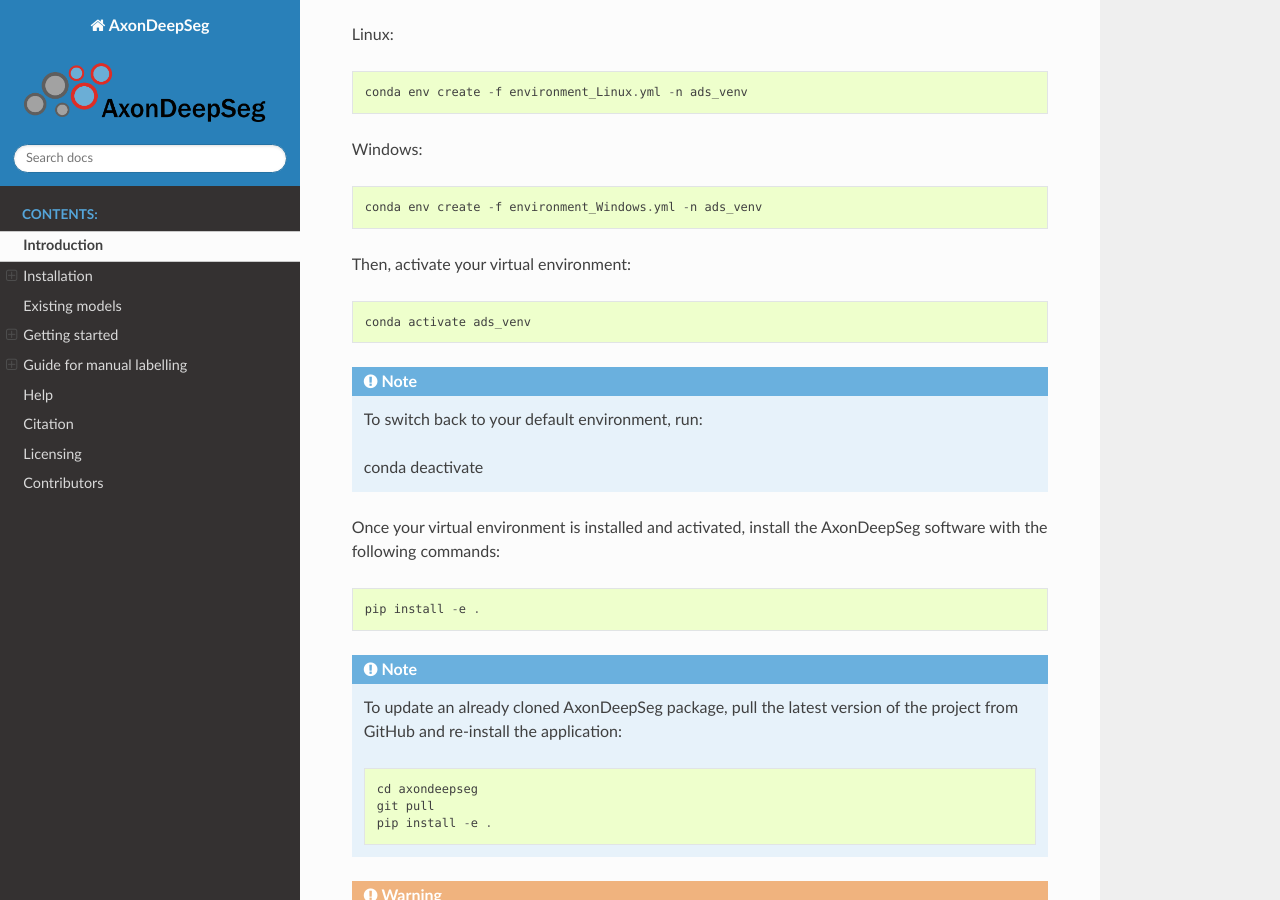
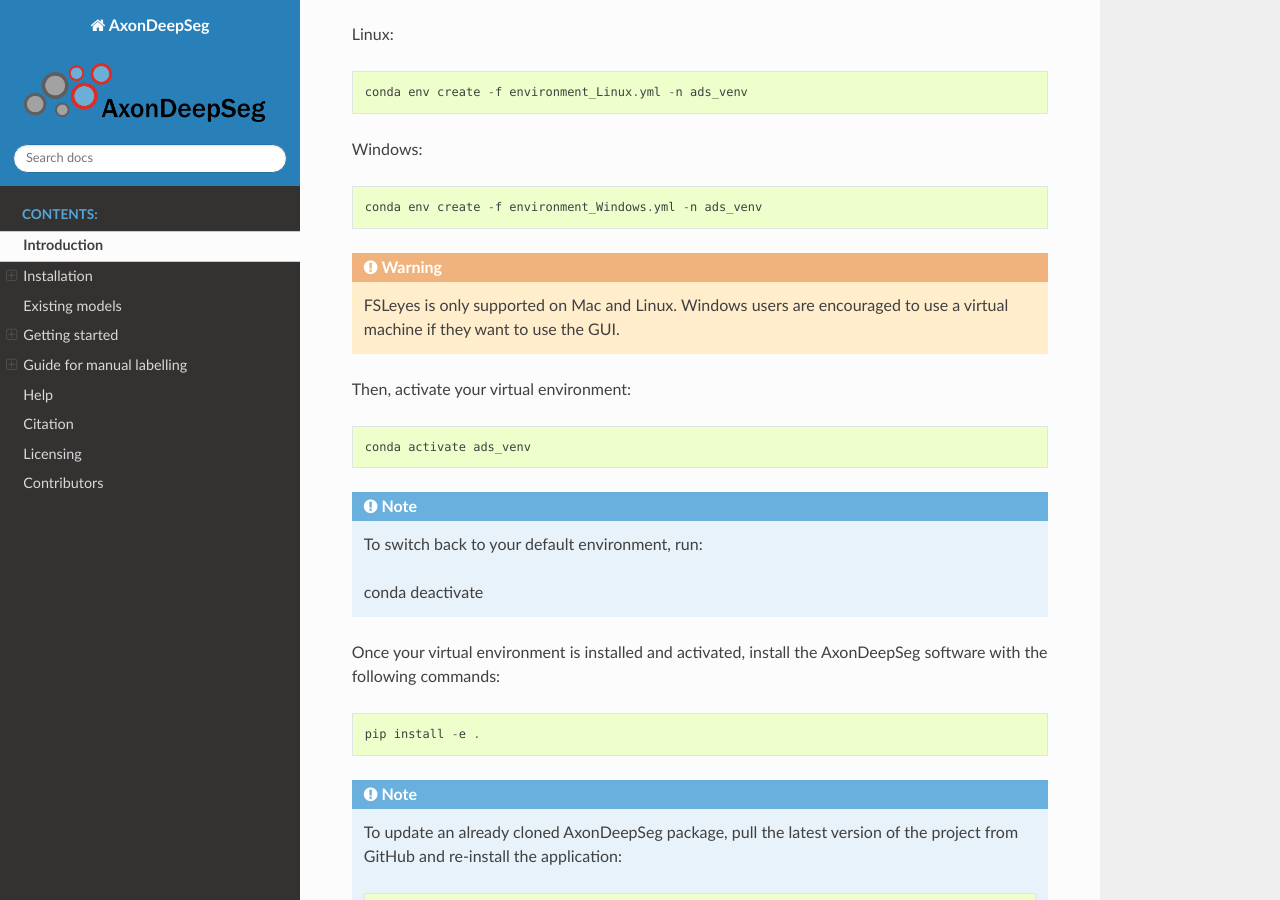
Before and after one commit to axondeepseg/axondeepseg, a Sphinx documentation site: the page built from docs/source/documentation.rst, in a window 1280 px wide and 900 px high, scrolled down 2871 px. Built offline with Sphinx 7.4.7 and the Read the Docs theme 2.0.0, drawn with Linux system fonts in a browser that asks for light colours.

Commit message:
Add warning that FSLeyes isn't supported on Windows

```diff
--- a/docs/source/documentation.rst
+++ b/docs/source/documentation.rst
@@ -83,6 +83,8 @@ Linux::
 Windows::
 
     conda env create -f environment_Windows.yml -n ads_venv
+
+.. WARNING :: FSLeyes is only supported on Mac and Linux. Windows users are encouraged to use a virtual machine if they want to use the GUI.
 
 Then, activate your virtual environment::
 
```
